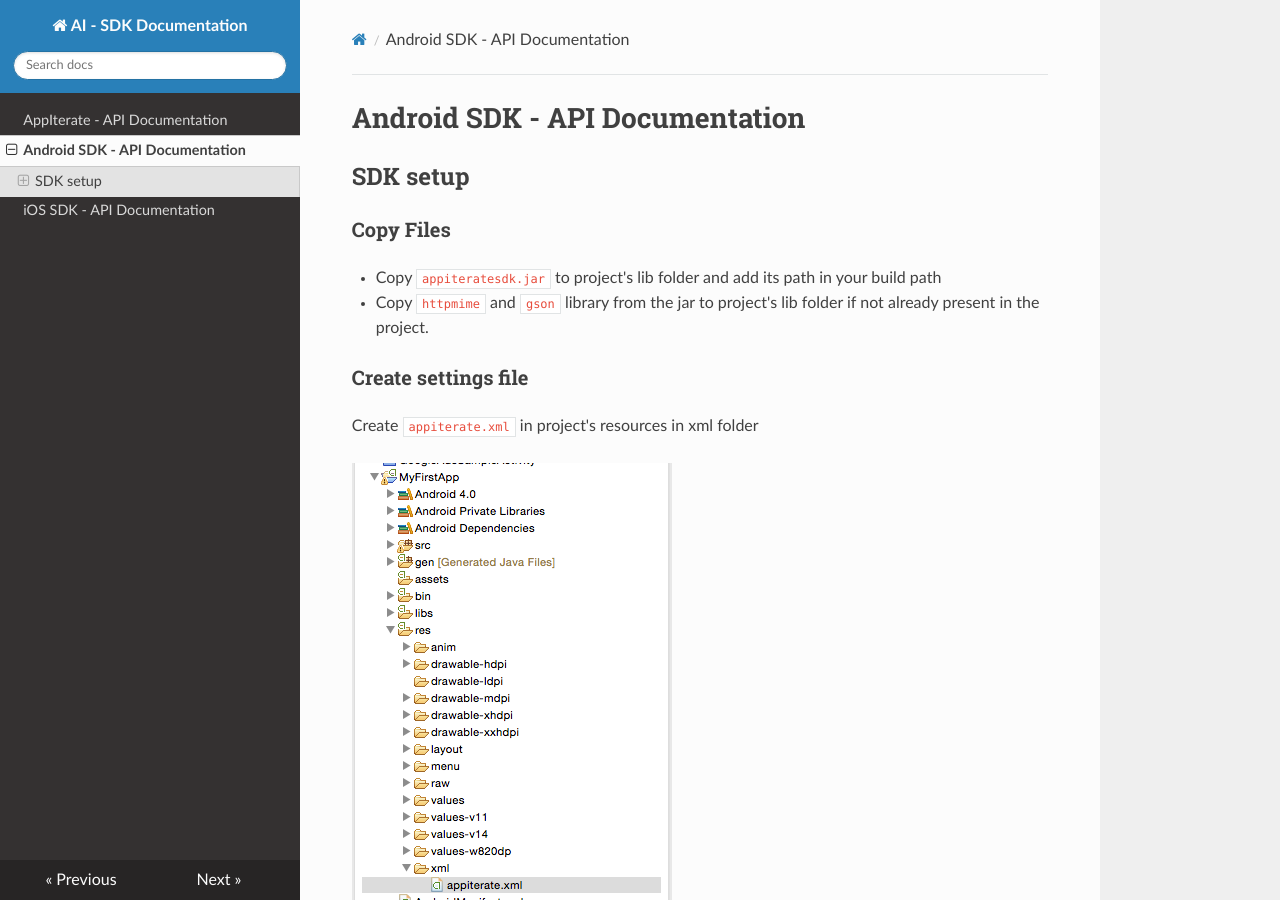
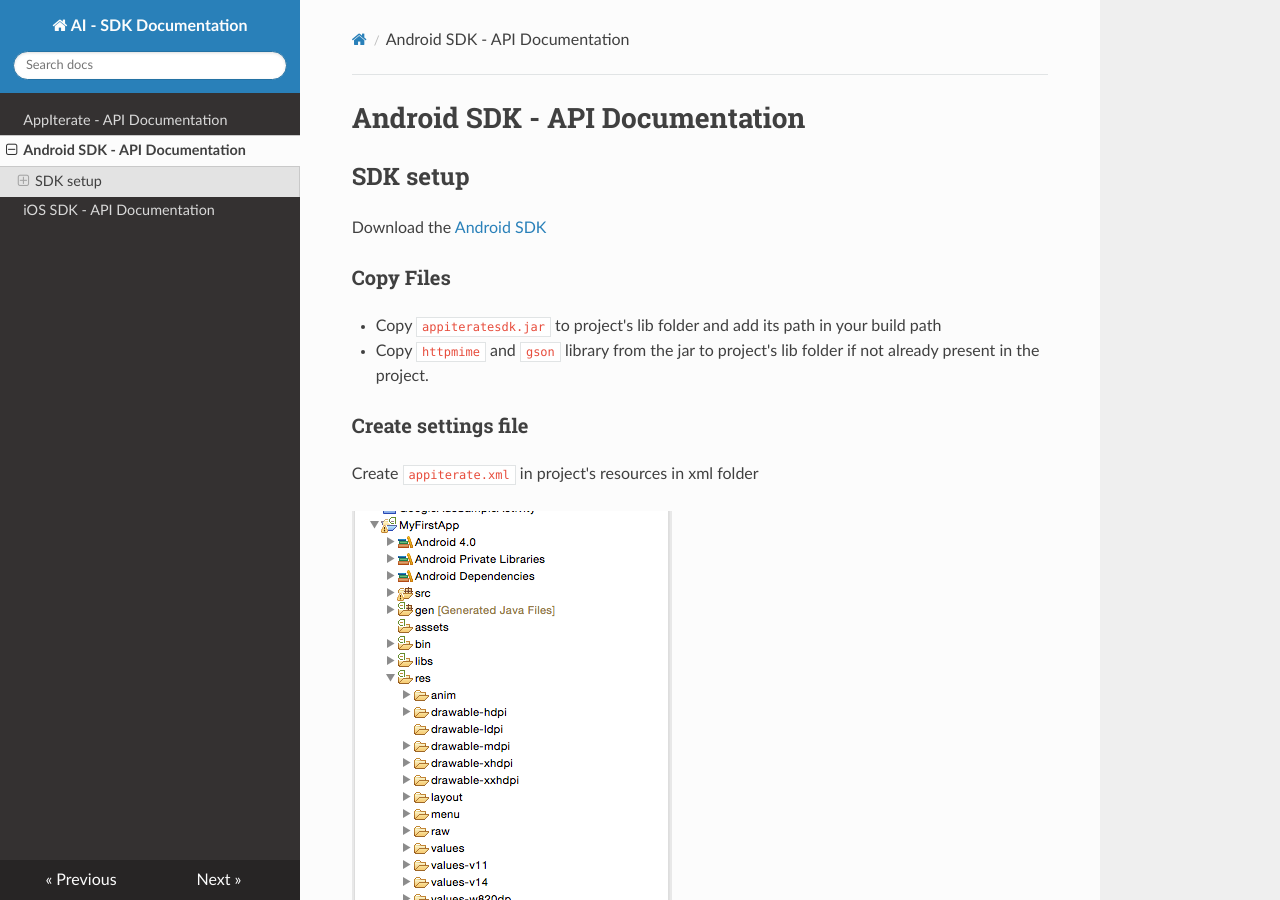
Before and after one commit to AppIterate/docs, an MkDocs documentation site: the page built from docs/android.md, in a window 1280 px wide and 900 px high. Built offline with MkDocs 1.6.1, drawn with Linux system fonts in a browser that asks for light colours; nearby versions of some CDN libraries.

Commit message:
android download link

```diff
--- a/docs/android.md
+++ b/docs/android.md
@@ -1,6 +1,8 @@
 # Android SDK - API Documentation
 
 ## SDK setup
+
+Download the [Android SDK](http://appiterate.com/android/latest)
 
 ### Copy Files
 
```
